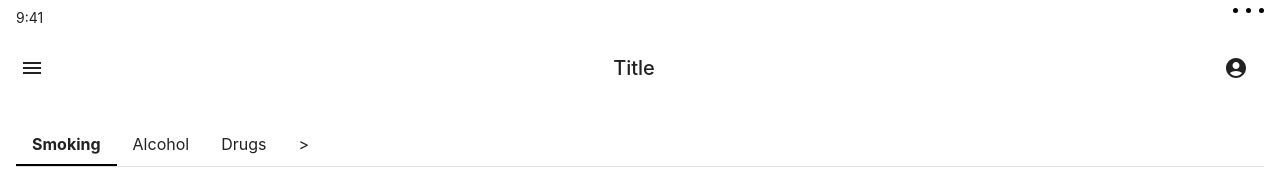
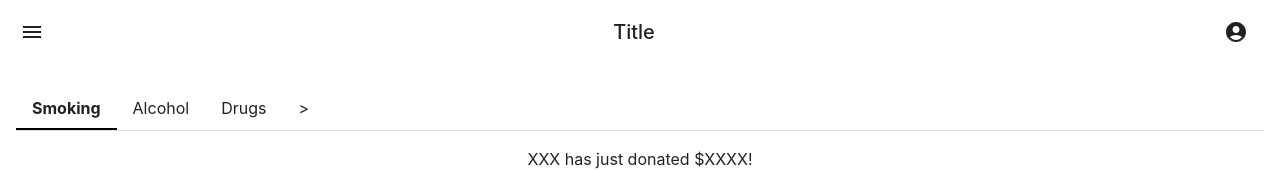
Before and after one commit to Crabis/HackoMania2025, a React (Create React App) app in the folder frontend/: page / in a window 1280 px wide. Shown: the top 171 px of the page. Built offline with nearby package versions, Linux system fonts and the light colour scheme.

Commit message:
landing page changes

```diff
--- a/frontend/src/pages/home.tsx
+++ b/frontend/src/pages/home.tsx
@@ -61,15 +61,6 @@ export default function Page() {
     <ThemeProvider theme={theme}>
       <CssBaseline />
       <Box sx={{ flexGrow: 1, minHeight: "100vh", bgcolor: "background.default" }}>
-        {/* Status Bar */}
-        <Box sx={{ display: "flex", justifyContent: "space-between", px: 2, py: 1, bgcolor: "white" }}>
-          <Typography variant="body2">9:41</Typography>
-          <Box sx={{ display: "flex", gap: 1 }}>
-            {[...Array(3)].map((_, i) => (
-              <Box key={i} sx={{ width: 5, height: 5, borderRadius: "50%", bgcolor: "black" }} />
-            ))}
-          </Box>
-        </Box>
 
         {/* App Bar */}
         <AppBar position="static" color="transparent" elevation={0}>
```
